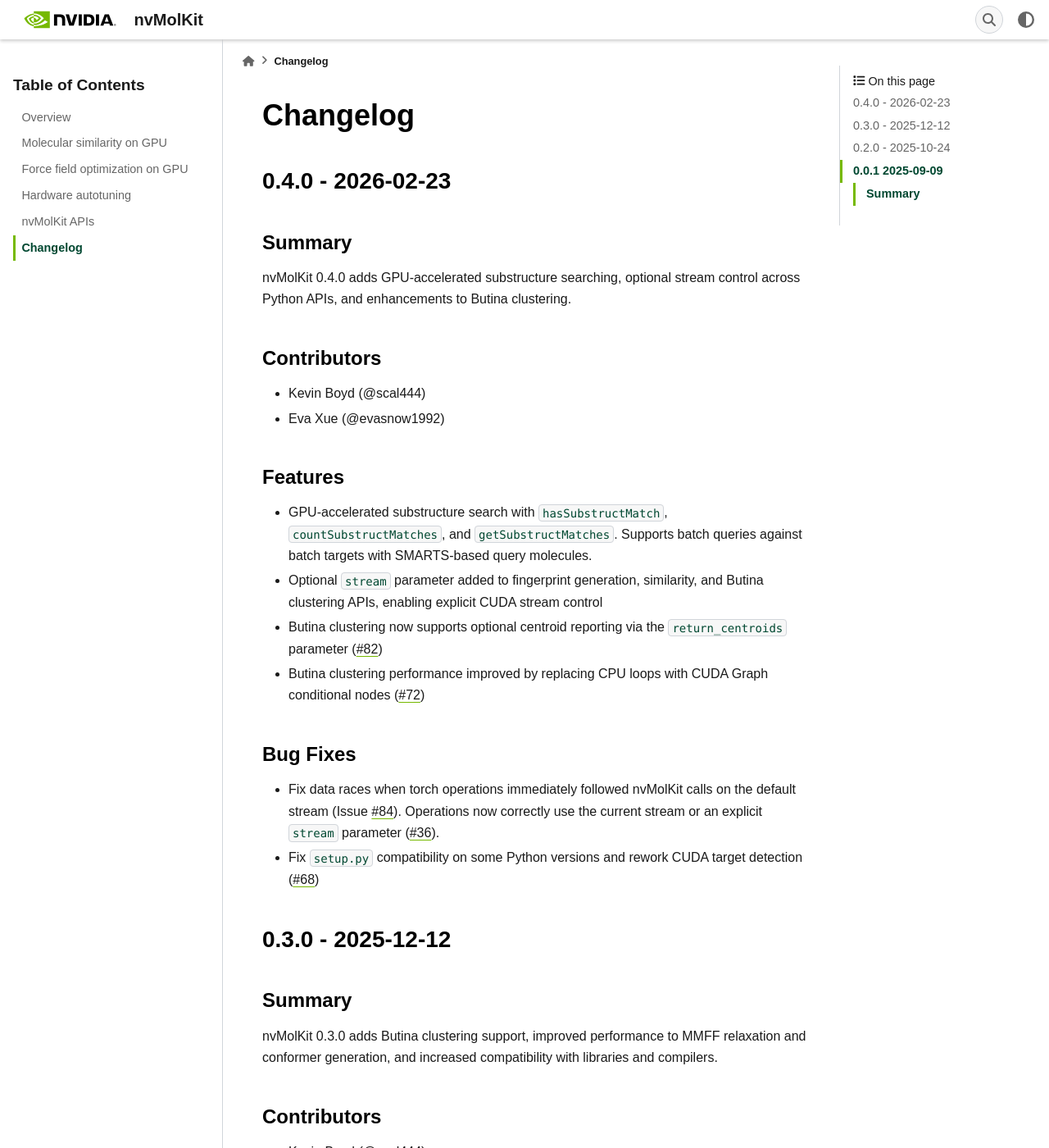
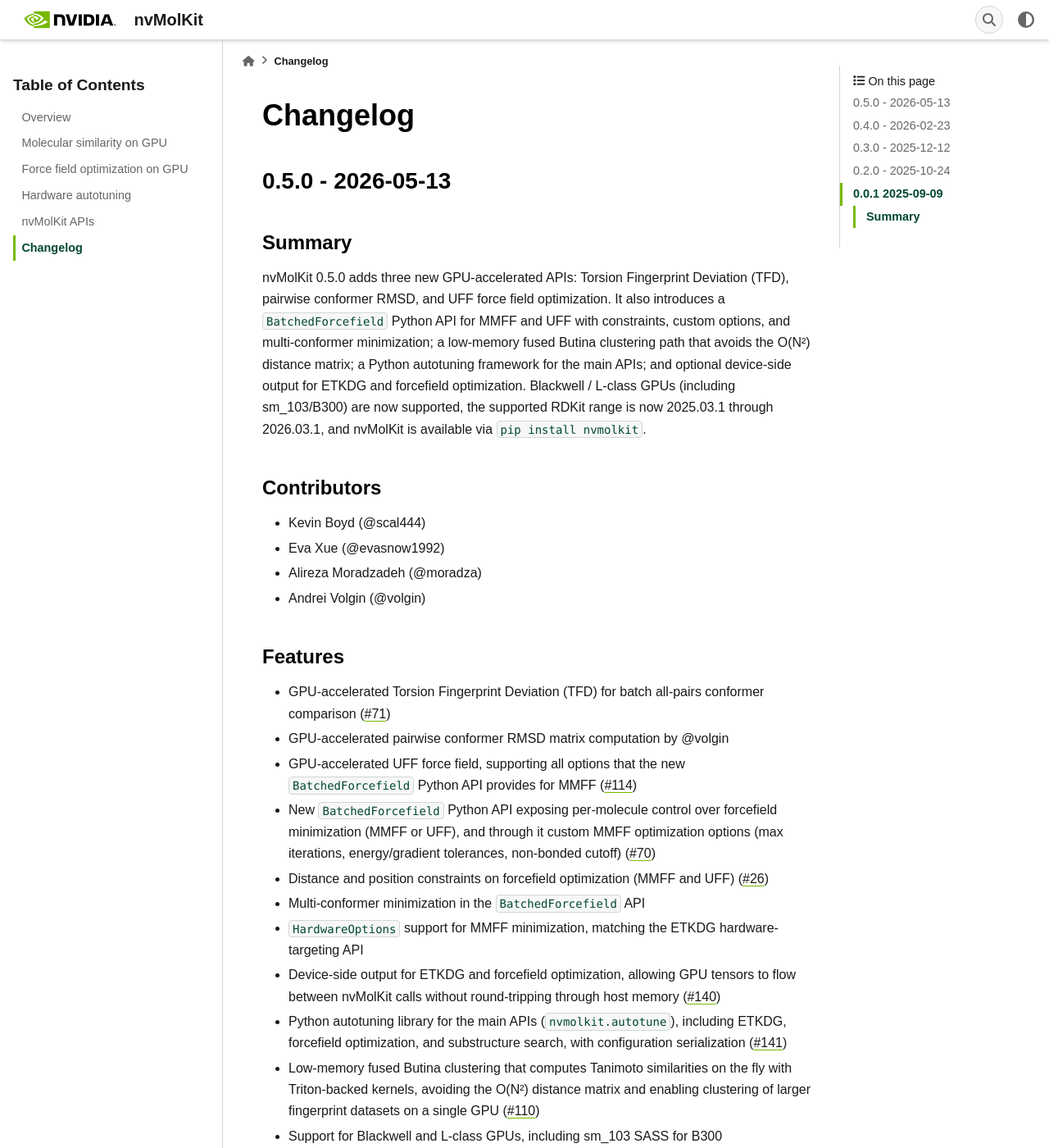
Before and after one commit to NVIDIA-Digital-Bio/nvMolKit, a Sphinx documentation site: the page built from docs/changelog.md, in a window 1280 px wide and 1400 px high. Shown: the whole window at 82% size. Built offline with Sphinx 7.4.7, drawn with Linux system fonts in a browser that asks for light colours; some web fonts are replaced; some of the changed text lies outside the part shown.

Commit message:
Prep for v0.5
Add changelog, bump version strings, bump build matrix and dockerfiles

```diff
--- a/CMakeLists.txt
+++ b/CMakeLists.txt
@@ -17,7 +17,7 @@
 
 project(
   nvmolkit
-  VERSION 0.4.0
+  VERSION 0.5.0
   LANGUAGES CXX CUDA)
 set(CMAKE_CUDA_STANDARD 20)
 set(CMAKE_CXX_STANDARD 20)
--- a/docs/changelog.md
+++ b/docs/changelog.md
@@ -1,4 +1,42 @@
 # Changelog
+
+## 0.5.0 - 2026-05-13
+
+### Summary
+
+nvMolKit 0.5.0 adds three new GPU-accelerated APIs: Torsion Fingerprint Deviation (TFD), pairwise conformer RMSD, and UFF force field optimization. It also introduces a `BatchedForcefield` Python API for MMFF and UFF with constraints, custom options, and multi-conformer minimization; a low-memory fused Butina clustering path that avoids the O(N²) distance matrix; a Python autotuning framework for the main APIs; and optional device-side output for ETKDG and forcefield optimization. Blackwell / L-class GPUs (including sm_103/B300) are now supported, the supported RDKit range is now 2025.03.1 through 2026.03.1, and nvMolKit is available via `pip install nvmolkit`.
+
+### Contributors
+- Kevin Boyd (@scal444)
+- Eva Xue (@evasnow1992)
+- Alireza Moradzadeh (@moradza)
+- Andrei Volgin (@volgin)
+
+### Features
+- GPU-accelerated Torsion Fingerprint Deviation (TFD) for batch all-pairs conformer comparison ([#71](https://github.com/NVIDIA-Digital-Bio/nvMolKit/issues/71))
+- GPU-accelerated pairwise conformer RMSD matrix computation by @volgin
+- GPU-accelerated UFF force field, supporting all options that the new `BatchedForcefield` Python API provides for MMFF ([#114](https://github.com/NVIDIA-Digital-Bio/nvMolKit/issues/114))
+- New `BatchedForcefield` Python API exposing per-molecule control over forcefield minimization (MMFF or UFF), and through it custom MMFF optimization options (max iterations, energy/gradient tolerances, non-bonded cutoff) ([#70](https://github.com/NVIDIA-Digital-Bio/nvMolKit/issues/70))
+- Distance and position constraints on forcefield optimization (MMFF and UFF) ([#26](https://github.com/NVIDIA-Digital-Bio/nvMolKit/issues/26))
+- Multi-conformer minimization in the `BatchedForcefield` API
+- `HardwareOptions` support for MMFF minimization, matching the ETKDG hardware-targeting API
+- Device-side output for ETKDG and forcefield optimization, allowing GPU tensors to flow between nvMolKit calls without round-tripping through host memory ([#140](https://github.com/NVIDIA-Digital-Bio/nvMolKit/issues/140))
+- Python autotuning library for the main APIs (`nvmolkit.autotune`), including ETKDG, forcefield optimization, and substructure search, with configuration serialization ([#141](https://github.com/NVIDIA-Digital-Bio/nvMolKit/issues/141))
+- Low-memory fused Butina clustering that computes Tanimoto similarities on the fly with Triton-backed kernels, avoiding the O(N²) distance matrix and enabling clustering of larger fingerprint datasets on a single GPU ([#110](https://github.com/NVIDIA-Digital-Bio/nvMolKit/issues/110))
+- Support for Blackwell and L-class GPUs, including sm_103 SASS for B300
+
+### Bug Fixes
+- Fix latent stream-ordering bug in the MMFF/BFGS minimizer that could race with subsequent operations ([#172](https://github.com/NVIDIA-Digital-Bio/nvMolKit/pull/172))
+- Fix `int32` overflow in substructure pair indexing for batches where `numTargets * numQueries` exceeds `INT32_MAX`, which previously caused out-of-bounds writes in `hasSubstructMatch` and `countSubstructMatches` ([#169](https://github.com/NVIDIA-Digital-Bio/nvMolKit/issues/169))
+- Fix shared-memory overflow in the substructure recursive preprocessor caused by an incorrect config setting ([#98](https://github.com/NVIDIA-Digital-Bio/nvMolKit/pull/98))
+- Fix empty result handling in substructure search with `uniquify` when all matches were already unique ([#112](https://github.com/NVIDIA-Digital-Bio/nvMolKit/issues/112))
+
+### Miscellaneous
+- pip wheel distribution pipeline (`pip install nvmolkit`) with manylinux_2_28 wheels for CPython 3.11-3.14 ([#15](https://github.com/NVIDIA-Digital-Bio/nvMolKit/issues/15))
+- RDKit support range is now 2025.03.1 through 2026.03.1
+- Validate `batchesPerGpu` in `HardwareOptions` so every consumer gets a clean `ValueError` instead of a cryptic C++ error from the MMFF / ETKDG layer ([#103](https://github.com/NVIDIA-Digital-Bio/nvMolKit/pull/103))
+- Validate `neighborlist_max_size` in `butina()` before reaching the GPU ([#104](https://github.com/NVIDIA-Digital-Bio/nvMolKit/pull/104))
+- Validate MMFF atom types up front and report every failing molecule instead of hitting a `PRECONDITION` assertion mid-batch ([#106](https://github.com/NVIDIA-Digital-Bio/nvMolKit/issues/106))
 
 ## 0.4.0 - 2026-02-23
 
--- a/docs/index.rst
+++ b/docs/index.rst
@@ -79,7 +79,7 @@
 Conda is the recommended way to install nvMolKit, in line with RDKit's recommended installation practice. First, ensure
 you have a conda-based environment manager installed and activated, such as `Miniconda <https://docs.conda.io/en/latest/miniconda.html>`_ or `Miniforge <https://conda-forge.org/download/>`_.
 
-nvMolKit v0.4.0 supports RDKit 2024.09.6 through 2025.09.5.
+nvMolKit v0.5.0 supports RDKit 2025.03.1 through 2026.03.1.
 
 To install with conda, run::
 
--- a/nvmolkit/__init__.py
+++ b/nvmolkit/__init__.py
@@ -31,5 +31,5 @@
   (requires the ``optuna`` package, installable via the ``autotune`` extra)
 """
 
-VERSION = "0.4.0"
+VERSION = "0.5.0"
 __version__ = VERSION
--- a/pyproject.toml
+++ b/pyproject.toml
@@ -8,7 +8,7 @@
 
 [project]
 name = "nvMolKit"
-version = "0.4.0"
+version = "0.5.0"
 description = "Python bindings for the nvMolKit project"
 requires-python = ">=3.10,<3.15"
 
```
Also changed, not shown: CHANGELOG.md (+39 -0 lines), README.md (+2 -2 lines), 10 other files.
